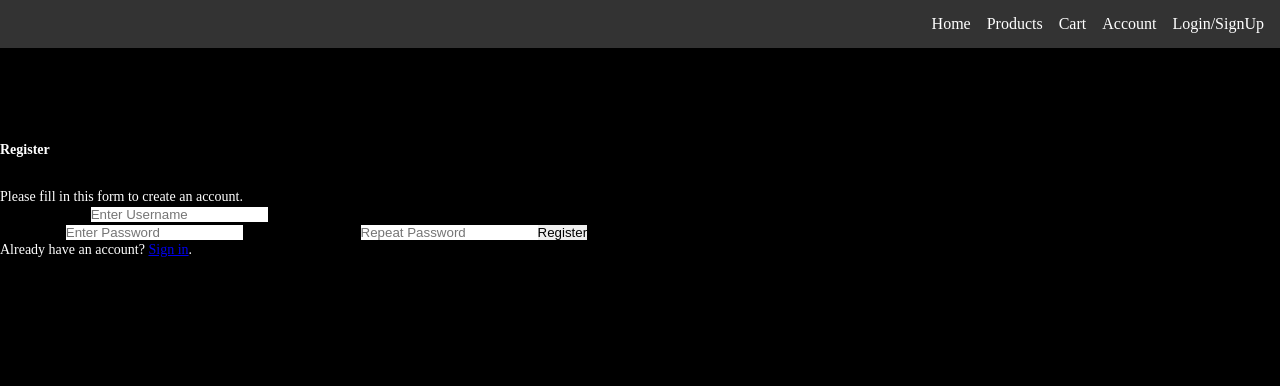
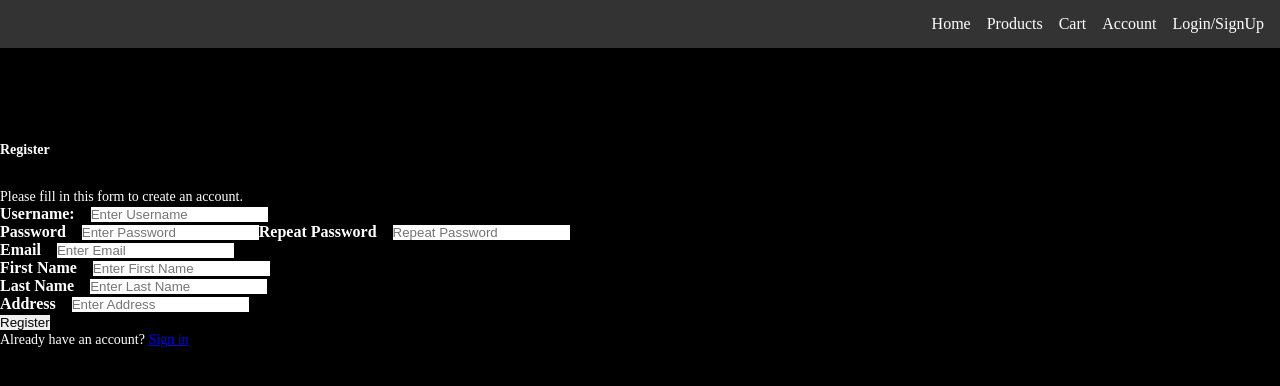
Before and after one commit to BBQ-Baddies-Inc/BBQpatch, a React (Create React App) app: page /register in a window 1280 px wide. Shown: the top 386 px of the page. Built offline with nearby package versions, Linux system fonts and the light colour scheme.

Commit message:
added register fields for admin stuff

```diff
--- a/public/index.css
+++ b/public/index.css
@@ -41,6 +41,7 @@ body .welcome {
   flex-direction: column;
   flex-wrap: wrap;
   margin-top: 2rem;
+
 }
 
 .login-form .login-container button {
@@ -57,16 +58,19 @@ body .welcome {
 
 .login-container .passwordLogin {
   margin-bottom: 1rem;
+  color: white
 }
 
 .login-container .passwordLogin label {
   margin-right: 1rem;
+  color: white
 }
 
 /* REGISTER */
 
 .container .registerUsername label {
   margin-right: 1rem;
+  color: white
 }
 
 .container button {
--- a/public/index.html
+++ b/public/index.html
@@ -4,7 +4,7 @@
   <meta charset="UTF-8">
   <meta name="viewport" content="width=device-width, initial-scale=1.0">
   <link rel="stylesheet" href="index.css"/>
-  <title>Full-Stack App</title>
+  <title>BBQ Baddies</title>
   <style>
     * {
       box-sizing: border-box;
--- a/src/components/Admin.jsx
+++ b/src/components/Admin.jsx
@@ -6,7 +6,6 @@ export default function Admin() {
 
   const fetchAllUsers = async () => {
     const allUsers = await getAllUsers();
-console.log(allUsers, "usersssss")
     setUsers(allUsers);
   };
   useEffect(() => {
@@ -15,26 +14,21 @@ console.log(allUsers, "usersssss")
 
   return (
     <div className="admin_user">
-      <h1>Users</h1>
+      <h1>User List</h1>
       <ul>
         {users && users.length
           ? users.map((user) => {
-              const {
-                id,
-                username,
-                first_name,
-                last_name,
-                email,
-                address,
-                admin,
-              } = user;
+              const { id, username, first_name, last_name, email, address } =
+                user;
               return (
                 <div key={user.id}>
-                  <h2>{username}</h2>
-                  <p>{(first_name, last_name)}</p>
+                  className="products_page"
+                  <p>
+                    {first_name} {last_name}
+                  </p>
+                  <p>{username}</p>
                   <p>{email}</p>
                   <p>{address}</p>
-                  <p>{admin}</p>
                 </div>
               );
             })
--- a/src/components/Login.jsx
+++ b/src/components/Login.jsx
@@ -61,7 +61,7 @@ export default function Login(props) {
       >
         <h1 className="login-title">
           {" "}
-          <span>Athelete Login</span>
+          <span>Login</span>
         </h1>
         <div className="imgcontainer">
           <i className="far fa-user fa-5x"></i>
--- a/src/components/Register.jsx
+++ b/src/components/Register.jsx
@@ -3,7 +3,20 @@ import { registerUser } from "../api/users";
 import { storeToken, storeUserName } from "../auth";
 
 export default function Register(props) {
-    const { userName, setIsLoggedIn, setUserName } = props;
+  const {
+    userName,
+    setIsLoggedIn,
+    setUserName,
+    setEmailAddress,
+    emailAddress,
+    firstName,
+    setFirstName,
+    lastName,
+    setLastName,
+    address,
+    setAddress,
+
+  } = props;
   const [password, setPassword] = useState("");
 
   return (
@@ -13,15 +26,17 @@ export default function Register(props) {
         event.preventDefault();
 
         try {
-          console.log(userName, password, "passed in data_______")
+          console.log(userName, password, "passed in data_______");
           const results = await registerUser(userName, password);
           console.log(results, "!!!!!!!!!!");
           storeToken(results.token);
 
           setIsLoggedIn(true);
-          storeUserName(userName)
+          storeUserName(userName);
           setUserName("");
           setPassword("");
+          setUserName("");
+          setEmailAddress("");
           // history.push("/routines");
           alert("You are registered!");
         } catch (error) {
@@ -48,11 +63,12 @@ export default function Register(props) {
               required
               value={userName}
               onChange={(event) => {
-                console.log(event.target.value, "username")
+                console.log(event.target.value, "username");
                 setUserName(event.target.value);
               }}
             />
           </div>
+          <div className="registerUsername">
           <label htmlFor="psw">
             <b>Password</b>
           </label>
@@ -75,10 +91,79 @@ export default function Register(props) {
             required
             value={password}
             onChange={(event) => {
-              console.log(event.target.value, "password")
+              console.log(event.target.value, "password");
               setPassword(event.target.value);
             }}
           />
+          </div>
+          <div className="registerUsername">
+            <label htmlFor="email">
+              <b>Email</b>
+            </label>
+            <input
+              type="text"
+              placeholder="Enter Email"
+              name=""
+              id="email"
+              required
+              value={emailAddress}
+              onChange={(event) => {
+                console.log(event.target.value, "email");
+                setEmailAddress(event.target.value);
+              }}
+            />
+          </div>
+          <div className="registerUsername">
+            <label htmlFor="firstName">
+              <b>First Name</b>
+            </label>
+            <input
+              type="text"
+              placeholder="Enter First Name"
+              name=""
+              id="firstName"
+              required
+              value={firstName}
+              onChange={(event) => {
+                console.log(event.target.value, "LAST NAME");
+                setFirstName(event.target.value);
+              }}
+            />
+          </div>
+          <div className="registerUsername">
+            <label htmlFor="lastName">
+              <b>Last Name</b>
+            </label>
+            <input
+              type="text"
+              placeholder="Enter Last Name"
+              name=""
+              id="lastName"
+              required
+              value={lastName}
+              onChange={(event) => {
+                console.log(event.target.value, "LAST NAME");
+                setLastName(event.target.value);
+              }}
+            />
+          </div>
+          <div className="registerUsername">
+            <label htmlFor="address">
+              <b>Address</b>
+            </label>
+            <input
+              type="text"
+              placeholder="Enter Address"
+              name=""
+              id="address"
+              required
+              value={address}
+              onChange={(event) => {
+                console.log(event.target.value, "ADDRESS");
+                setAddress(event.target.value);
+              }}
+            />
+          </div>
         </>
 
         <button type="submit" className="registerbtn">
@@ -88,7 +173,7 @@ export default function Register(props) {
 
       <div className="container signin">
         <p>
-          Already have an account? <a href="/login">Sign in</a>.
+          Already have an account? <a href="/login">Sign in</a>
         </p>
       </div>
     </form>
--- a/src/index.js
+++ b/src/index.js
@@ -1,17 +1,28 @@
 import React, { useState, useEffect } from "react";
 import ReactDOM from "react-dom";
-import { getToken } from "./auth"
+import { getToken } from "./auth";
 
 import { BrowserRouter as Router } from "react-router-dom";
-import { Login, Register, Navbar, Products, Admin, LandingScreen } from "./components";
+import {
+  Login,
+  Register,
+  Navbar,
+  Products,
+  Admin,
+  LandingScreen,
+} from "./components";
 import { Switch, Route } from "react-router";
 
 const App = () => {
   const [userName, setUserName] = useState("");
+  const [password, setPassword] = useState("");
+  const [firstName, setFirstName] = useState("");
+  const [lastName, setLastName] = useState("");
+  const [address, setAddress] = useState("");
+  const [emailAddress, setEmailAddress] = useState("");
   const [isLoggedIn, setIsLoggedIn] = useState(false);
   const [isAdmin, setIsAdmin] = useState(false);
   const [products, setProducts] = useState([]);
-
 
   useEffect(() => {
     const TOKEN = getToken();
@@ -20,11 +31,14 @@ const App = () => {
     }
   }, []);
 
-
-
   return (
     <div id="app">
-      <Navbar isLoggedIn={isLoggedIn} setIsLoggedIn={setIsLoggedIn} isAdmin={isAdmin} setIsAdmin={setIsAdmin} />
+      <Navbar
+        isLoggedIn={isLoggedIn}
+        setIsLoggedIn={setIsLoggedIn}
+        isAdmin={isAdmin}
+        setIsAdmin={setIsAdmin}
+      />
       <Switch>
         <Route path="/login">
           <Login
@@ -33,11 +47,22 @@ const App = () => {
             setIsLoggedIn={setIsLoggedIn}
             isLoggedIn={isLoggedIn}
             setIsAdmin={setIsAdmin}
-
           />
         </Route>
         <Route path="/register">
-          <Register userName={userName} setUserName={setUserName} setIsLoggedIn={setIsLoggedIn} />
+          <Register
+            userName={userName}
+            setUserName={setUserName}
+            firstName={firstName}
+            setFirstName={setFirstName}
+            lastName={lastName}
+            setLastName={setLastName}
+            address={address}
+            setAddress={setAddress}
+            emailAddress={emailAddress}
+            setEmailAddress={setEmailAddress}
+            setIsLoggedIn={setIsLoggedIn}
+          />
         </Route>
         <Route path="/products">
           <Products products={products} setProducts={setProducts} />
@@ -48,14 +73,15 @@ const App = () => {
         </Route>
         <Route path="/">
           <LandingScreen
-            products={products} setProducts={setProducts}
+            products={products}
+            setProducts={setProducts}
             image5="https://anima-uploads.s3.amazonaws.com/projects/61a27368a28b3fe153421fed/releases/61a27df2b025b40396416fc4/img/image-5@1x.png"
             text1="Create the best ribs"
             text2="These state-of-the-art grills allow you to monitor your food from your smart device so you can spend more time enjoying company or watching the game"
             title="BBQ Baddies"
-            fromThePatch="from the patch" />
+            fromThePatch="from the patch"
+          />
         </Route>
-
       </Switch>
     </div>
   );
```
Also changed, not shown: 1 other file (tests, documents, lock files or other folders).
